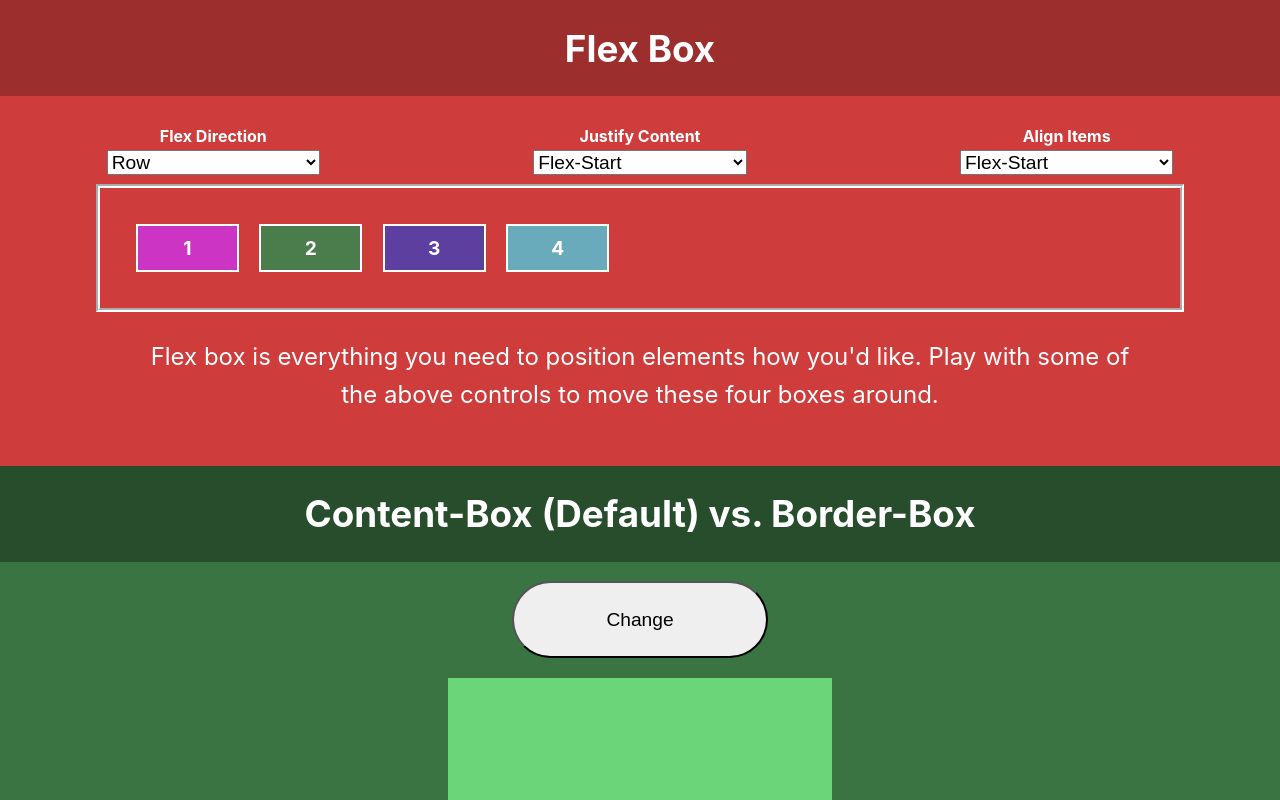
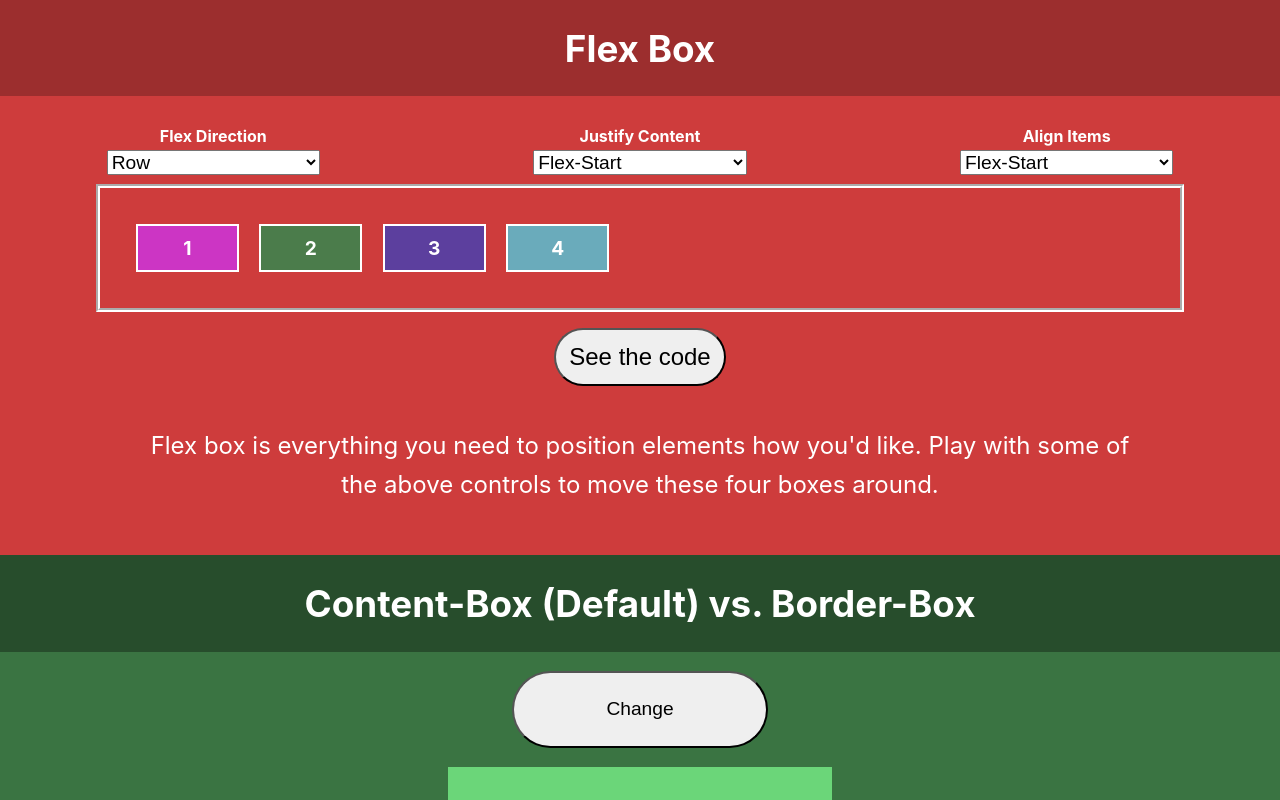
Before and after one commit to tylercorbett/css-showcase, a React (Create React App) app: page / in a window 1280 px wide. Shown: the top 800 px of the page. Built offline with nearby package versions, Linux system fonts and the light colour scheme.

Commit message:
button added

```diff
--- a/src/components/flexbox/FlexBox.js
+++ b/src/components/flexbox/FlexBox.js
@@ -59,6 +59,7 @@ export default class FlexBox extends PureComponent {
                 <div className={styles.three}>3</div>
                 <div className={styles.four}>4</div>
             </div>
+            <button className={styles.codeButton}>See the code</button>
             <p className={styles.description}>
                 Flex box is everything you need to position elements how you&#39;d like. Play with some of the above controls to move these four boxes around.
             </p>
--- a/src/components/flexbox/FlexBox.module.scss
+++ b/src/components/flexbox/FlexBox.module.scss
@@ -3,6 +3,12 @@
     width: 85%;
     padding: 2%;
     border: 4px white groove;
+}
+.codeButton {
+    padding: 1%;
+    font-size: 1.5em;
+    margin: 1rem;
+    border-radius: 2rem;
 }
 .controls {
     width: 100%;
```
